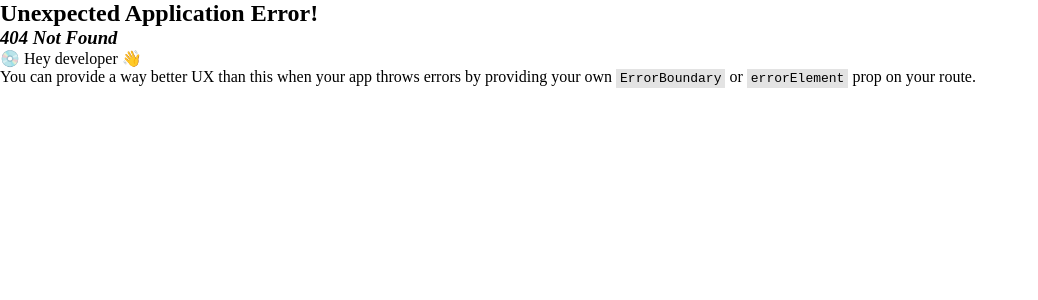
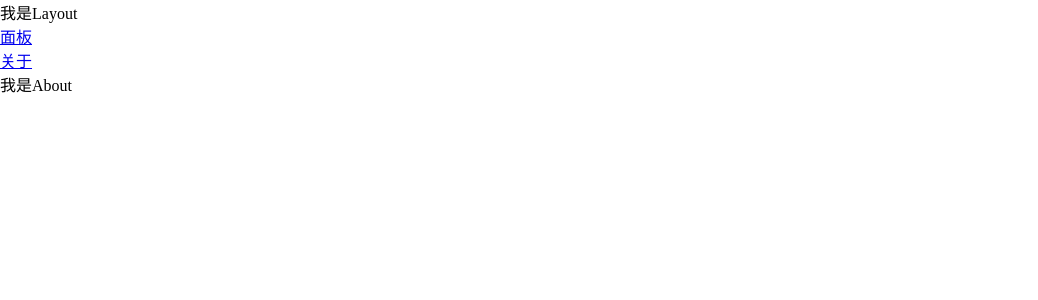
Before and after one commit to LynasTing/react-basic, a React (Create React App) app: page / in a window 1280 px wide. Before the commit this address had no page. Shown: the top 300 px of the page, without its empty margins (0-1038 px from the left). Built offline with nearby package versions, Linux system fonts and the light colour scheme.

Commit message:
-ci: react-router 基本使用

```diff
--- /dev/null
+++ b/src/day_04/page/About/index.js
@@ -0,0 +1,4 @@
+function About() {
+  return <div>我是About</div>
+}
+export default About
--- a/src/day_04/page/Article/index.js
+++ b/src/day_04/page/Article/index.js
@@ -1,12 +1,21 @@
-import { Link, useNavigate } from "react-router-dom"
+import { Link, useNavigate, useParams, useSearchParams } from "react-router-dom"
 
 export default function Article() {
   const navigate = useNavigate()
+
+  const [params] = useSearchParams()
+  const id = params.get('id')
+
+  const newParams = useParams()
+  const newId = newParams.id
+  const newName = newParams.name
   return (
     <div>
-      <div>I'm article page !</div>
+      {/* <div>这里是searchParams传参的id: { id }</div> */}
+      <div>这里是params传参的id: { newId }</div>
+      <div>这里是params传参的name: { newName }</div>
       {/* 声明式 */}
-      <Link to="/login">Jump to login page</Link>
+      {/* <Link to="/login">Jump to login page</Link> */}
       {/* 命令式 */}
       <button onClick={() => navigate('/login')}>Jump to article page</button>
     </div>
--- /dev/null
+++ b/src/day_04/page/Board/index.js
@@ -0,0 +1,5 @@
+function Board() {
+  return <div>我是Board</div>
+}
+
+export default Board
--- /dev/null
+++ b/src/day_04/page/Layout/index.js
@@ -0,0 +1,17 @@
+import { Link, Outlet } from "react-router-dom"
+
+function Layout() {
+  return (
+    <div>
+      <div>我是Layout</div>
+      <p>
+        <Link to="board">面板</Link>
+      </p>
+      <p>
+        <Link to="/">关于</Link>
+      </p>
+      <Outlet />
+    </div>
+  )
+}
+export default Layout
--- a/src/day_04/page/Login/index.js
+++ b/src/day_04/page/Login/index.js
@@ -6,9 +6,16 @@ export default function Login() {
     <div>
       <div>I'm login page !</div>
       {/* 声明式 */}
-      <Link to="/article">Jump to article page</Link>
+      {/* <Link to="/article">Jump to article page</Link> */}
       {/* 命令式 */}
-      <button onClick={() => navigate('/article')}>Jump to article page</button>
+      {/* <button onClick={() => navigate('/article')}>Jump to article page</button> */}
+      {/* searchParams传参 */}
+      <button onClick={() => navigate('/article?id=1')}>searchParams传参</button>
+      <p>
+        {/* params传参需要在router中配置好占位参数 */}
+        {/* 如果有多个参数，就用/:xx的方式一直往后加 */}
+        <button onClick={() => navigate('/article/1001/Lynas')}>params传参</button>
+      </p>
     </div>
   )
 }
--- /dev/null
+++ b/src/day_04/page/NotFound/index.js
@@ -0,0 +1,5 @@
+function NotFound() {
+  return <div>404 not found !</div>
+}
+
+export default NotFound
--- a/src/day_04/router/index.js
+++ b/src/day_04/router/index.js
@@ -1,16 +1,47 @@
-import { createBrowserRouter } from "react-router-dom";
+import { createBrowserRouter, createHashRouter } from "react-router-dom";
 
 import Login from "../page/Login";
 import Article from "../page/Article";
+import Layout from "../page/Layout";
+import Board from "../page/Board";
+import About from "../page/About";
+import NotFound from "../page/NotFound";
+
+// history模式 使用createBrowserRouter,需要后端支持, 底层是 history对象 + pushState事件
+// hash模式 使用createHashRouter, url后会拼接#, 无需后端支持, 底层监听hashChange时间
 
 const router = createBrowserRouter([
+  {
+    path: '/',
+    element: <Layout />,
+    children: [
+      // 给二级路由去掉path, 并设置index为true,就会自动匹配成默认路由
+      {
+        index: true,
+        element: <About />
+      },
+      // {
+      //   path: 'about',
+      //   element: <About />
+      // },
+      {
+        path: 'board',
+        element: <Board />
+      },
+    ]
+  },
   {
     path: '/login',
     element: <Login />
   },
   {
-    path: '/article',
+    path: '/article/:id/:name',
     element: <Article />
+  },
+  // 在路由配置数组的默认，使用path为*,表示404
+  {
+    path: '*',
+    element: <NotFound />
   }
 ])
 
```
